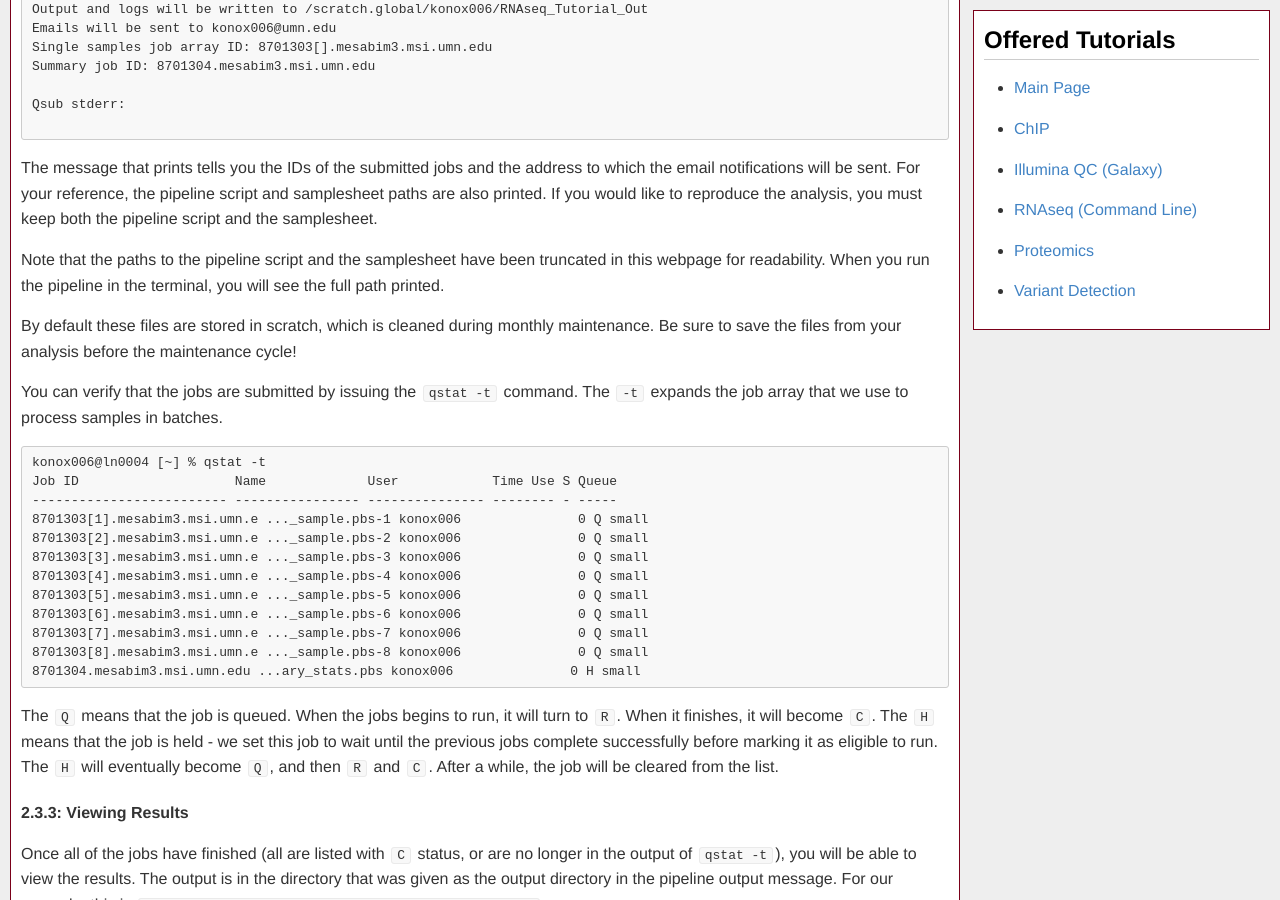
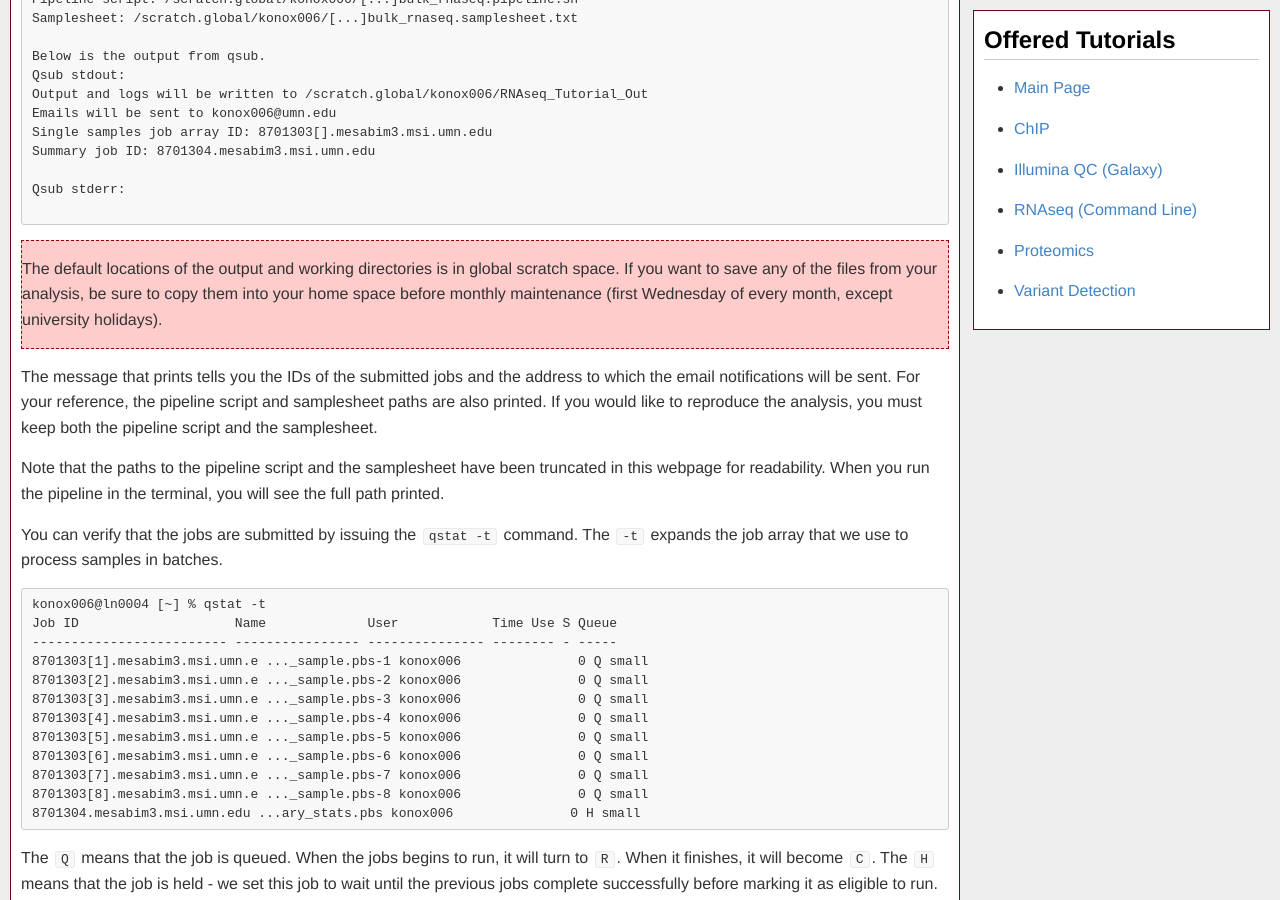
Before and after one commit to msi-ris/Tutorials, a Jekyll site: the page built from rnaseq_cmd.md, in a window 1280 px wide and 900 px high, scrolled down 11234 px. Built offline with Jekyll 4.4.1, drawn with Linux system fonts in a browser that asks for light colours.

Commit message:
Update rnaseq

````diff
--- a/rnaseq_cmd.md
+++ b/rnaseq_cmd.md
@@ -136,6 +136,9 @@ to the system.
 
 
 ## Part 1: RNASeq Overview
+
+<div class="info" markdown="1">
+
 ### 1.1: Why RNASeq
 - expression
 - variant discovery without reference genome
@@ -226,6 +229,8 @@ that we will use in this tutorial.
     feature, and may have several `CDS` and `exon` children features.
 
     The GFF and GTF specifications can be found [here](https://useast.ensembl.org/info/website/upload/gff.html).
+
+</div>
 
 ### 1.3: Overall Workflow
 Here is a schematic of the workflow that we will follow for this tutorial. The
@@ -419,10 +424,14 @@ If you omit the `--submit` option, then you will have a chance to edit the
 pipeline script and the samplesheet. The formats for these files will be
 described later in the document.
 
+<div class="warn" markdown="1">
+
 **NOTE!** We are using the `--unstranded` option here because the source of the
 data is from a lab that used an unstranded library prep protocol (NEBNext Ultra
 RNA kit). The default option is for reverse-stranded libraries, which is the
 standard kit used by the UMGC (TruSeq RNA).
+
+</div>
 
 For the sake of getting the jobs completed more quickly, we will decrease the
 size of the resource request.
@@ -457,6 +466,15 @@ Qsub stderr:
 
 ```
 
+<div class="warn" markdown="1">
+
+The default locations of the output and working directories is in global scratch
+space. If you want to save any of the files from your analysis, be sure to
+copy them into your home space before monthly maintenance (first Wednesday of
+every month, except university holidays).
+
+</div>
+
 The message that prints tells you the IDs of the submitted jobs and the
 address to which the email notifications will be sent. For your reference, the
 pipeline script and samplesheet paths are also printed. If you would like to
@@ -466,10 +484,6 @@ samplesheet.
 Note that the paths to the pipeline script and the samplesheet have been
 truncated in this webpage for readability. When you run the pipeline in the
 terminal, you will see the full path printed.
-
-By default these files are stored in scratch, which is cleaned during monthly
-maintenance. Be sure to save the files from your analysis before the
-maintenance cycle!
 
 You can verify that the jobs are submitted by issuing the `qstat -t` command.
 The `-t` expands the job array that we use to process samples in batches.
@@ -705,6 +719,8 @@ ENSMUSG00000025083 3.73161698219916  8.30730527741837 137.203730521482 3.1864277
 ENSMUSG00000025060 -1.51128832611889 12.8822670060406 132.426442306639 3.7705700500812e-07  2.24139441865938e-05
 ```
 
+<div class="warn" markdown="1">
+
 **NOTE!** If you do not get any differentially expressed genes in your actual
 analysis it does not necessarily mean that there was a sample label issue. This
 was an engineered example to illustrate how to read the plots and make inference
@@ -723,6 +739,10 @@ And on biological factors:
 - Nested, multi-facotial, or time-series designs
 
 Please see **Part 5** for information on more complex designs.
+
+</div>
+
+<div class="info" markdown="1">
 
 ## Part 3: Detailed Description of Pipeline Steps
 This section contains a detailed description of all constituent steps of the
@@ -903,3 +923,5 @@ automatically assign samples to groups based on patterns in the filenames.
 - Coexpression (WGCNA)
 - Tx assembly (including splicing)
 - Variant discovery (in absence of reference genome)
+
+</div>
````
